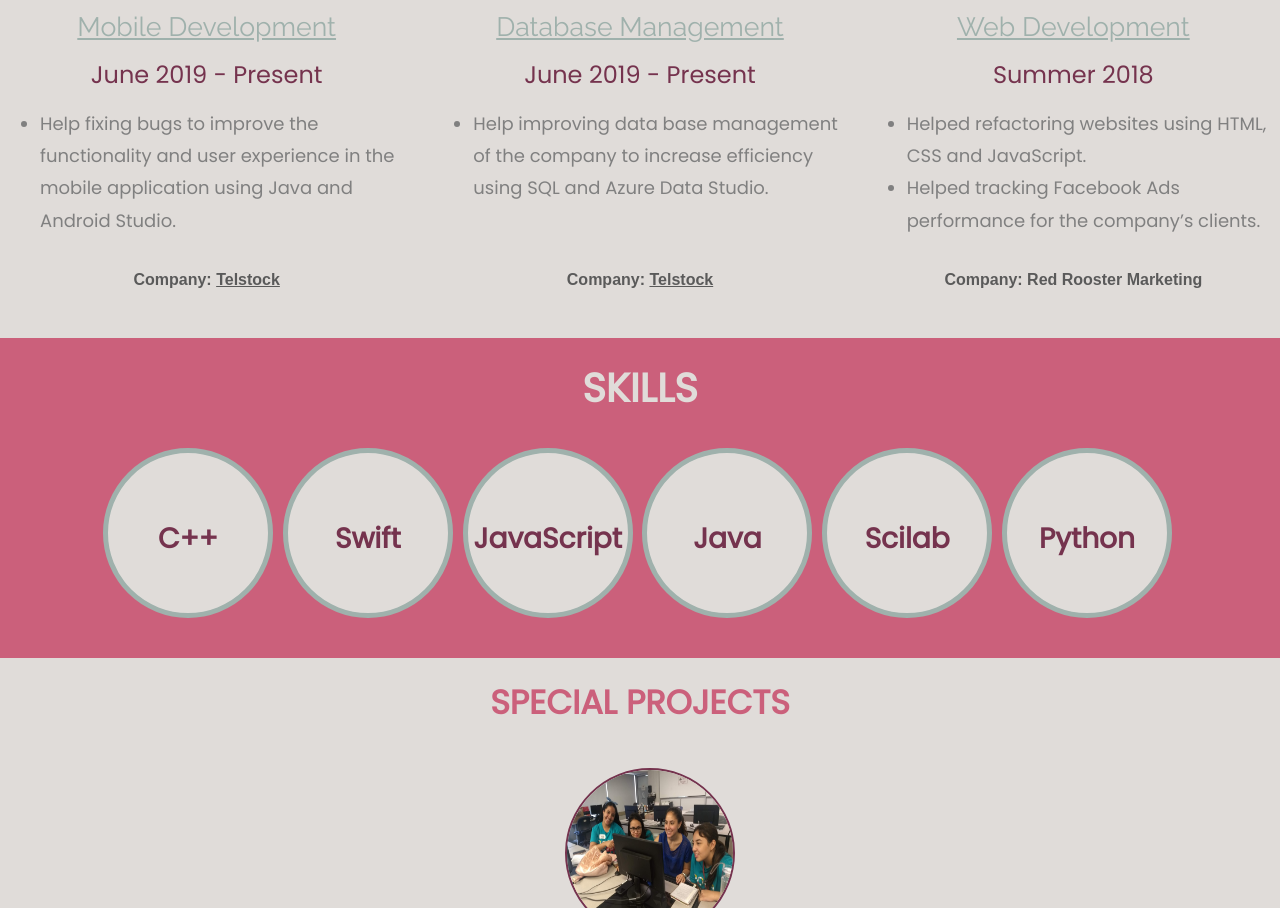
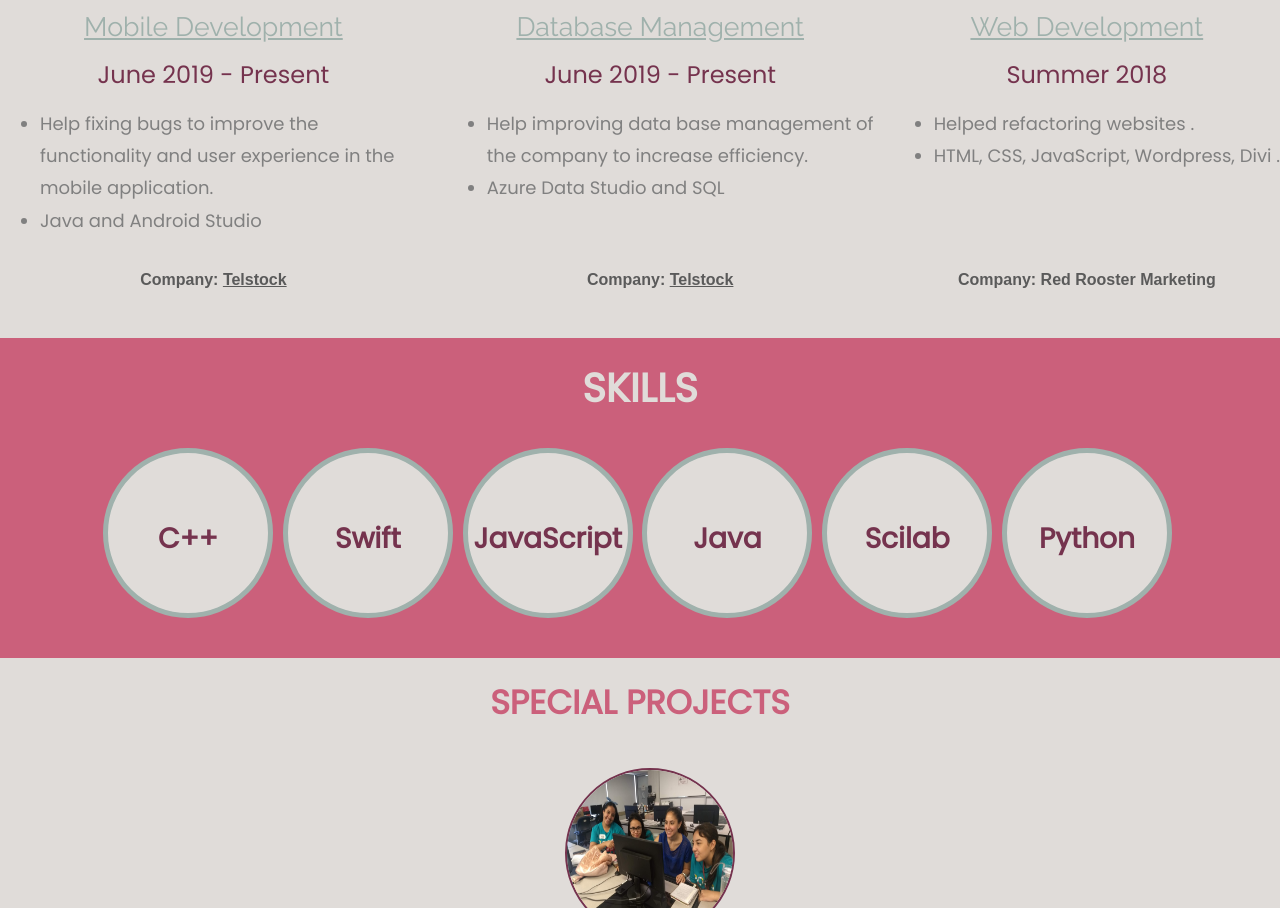
Before and after one commit to isabelcruz816/isabelcruz816.github.io, a plain HTML site: page pages/index.html in a window 1280 px wide. Shown: the part 1706-2614 px from the top of the page. Drawn offline with nearby package versions, Linux system fonts and the light colour scheme; a web font is replaced by a local one.

Commit message:
experience done

```diff
--- a/pages/index.html
+++ b/pages/index.html
@@ -89,18 +89,20 @@
 				<span class = "grid-item"><p class = "gridtext">Summer 2018</p></span>
 				<div class = "grid-item">
 					<ul>
-						<li class = "exp">Help fixing bugs to improve the functionality and user experience in the mobile application using Java and Android Studio.</li>
+						<li class = "exp">Help fixing bugs to improve the functionality and user experience in the mobile application.</li>
+						<li class = "exp">Java and Android Studio</li>
 					</ul>
 				</div>
 				<div class = "grid-item">
 					<ul>
-						<li class = "exp">Help improving data base management of the company to increase efficiency using SQL and Azure Data Studio.</li>
+						<li class = "exp">Help improving data base management of the company to increase efficiency.</li>
+						<li class = "exp">Azure Data Studio and SQL</li>
 					</ul>
 				</div>
 				<div class = "grid-item">
 					<ul>
-						<li class = "exp">Helped refactoring websites using HTML, CSS and JavaScript.</li>
-						<li class = "exp">Helped tracking Facebook Ads performance for the company’s clients.</li>
+						<li class = "exp">Helped refactoring websites .</li>
+						<li class = "exp">HTML, CSS, JavaScript, Wordpress, Divi .</li>
 					</ul>
 				</div>
 				<span class = "grid-item"><p id = "p11">Company: <a href = "http://www.telstock.net/" target = "_blank">Telstock</a></p></span>
```
